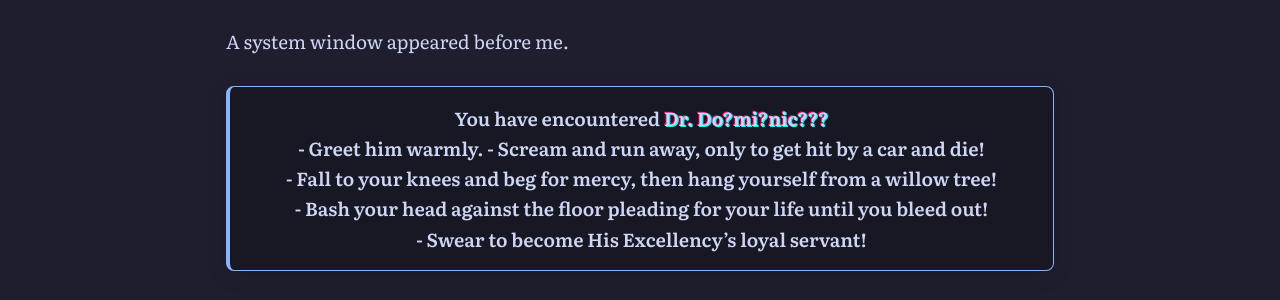
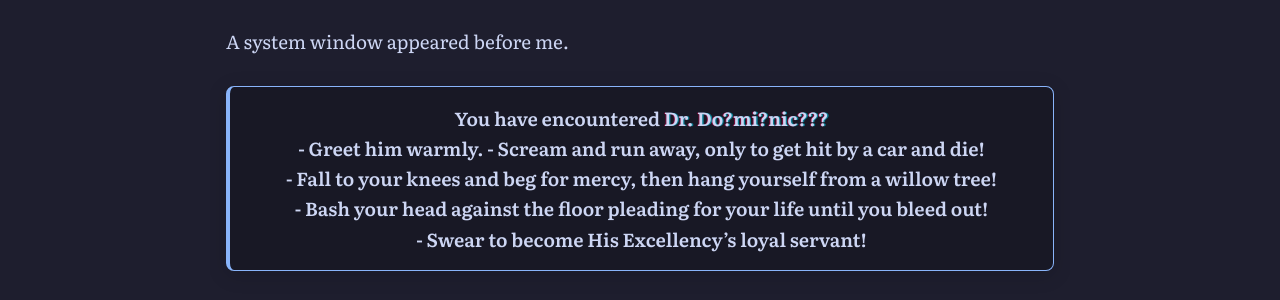
Before and after one commit to soleumn/soleumn.github.io, a Jekyll site: the page built from _chapters/eoshinki/ch48.md, in a window 1280 px wide and 900 px high, scrolled down 679 px. Shown: the part 150-450 px from the top of the window. Built offline with Jekyll 4.4.1, drawn with Linux system fonts in a browser that asks for light colours; comment, search, counter and statistics services are not loaded.

Commit message:
Update ch48.md

```diff
--- a/_chapters/eoshinki/ch48.md
+++ b/_chapters/eoshinki/ch48.md
@@ -25,7 +25,7 @@
 
 A system window appeared before me.
 
-{% include system.html text='You have encountered <span class="glitch-static" data-text="Dr. Do?mi?nic???" style="color: var(--texto-principal); text-shadow: -1px -1px 0 #ff0055, 1px 1px 0 #00fffa; font-weight: bold;">Dr. Do?mi?nic???</span><br>- Greet him warmly. - Scream and run away, only to get hit by a car and die!<br>- Fall to your knees and beg for mercy, then hang yourself from a willow tree!<br>- Bash your head against the floor pleading for your life until you bleed out!<br>- Swear to become His Excellency’s loyal servant!' %}
+{% include system.html text='You have encountered <span class="glitch-static" data-text="Dr. Do?mi?nic???">Dr. Do?mi?nic???</span><br>- Greet him warmly. - Scream and run away, only to get hit by a car and die!<br>- Fall to your knees and beg for mercy, then hang yourself from a willow tree!<br>- Bash your head against the floor pleading for your life until you bleed out!<br>- Swear to become His Excellency’s loyal servant!' %}
 
 The options were completely busted…
 
```
